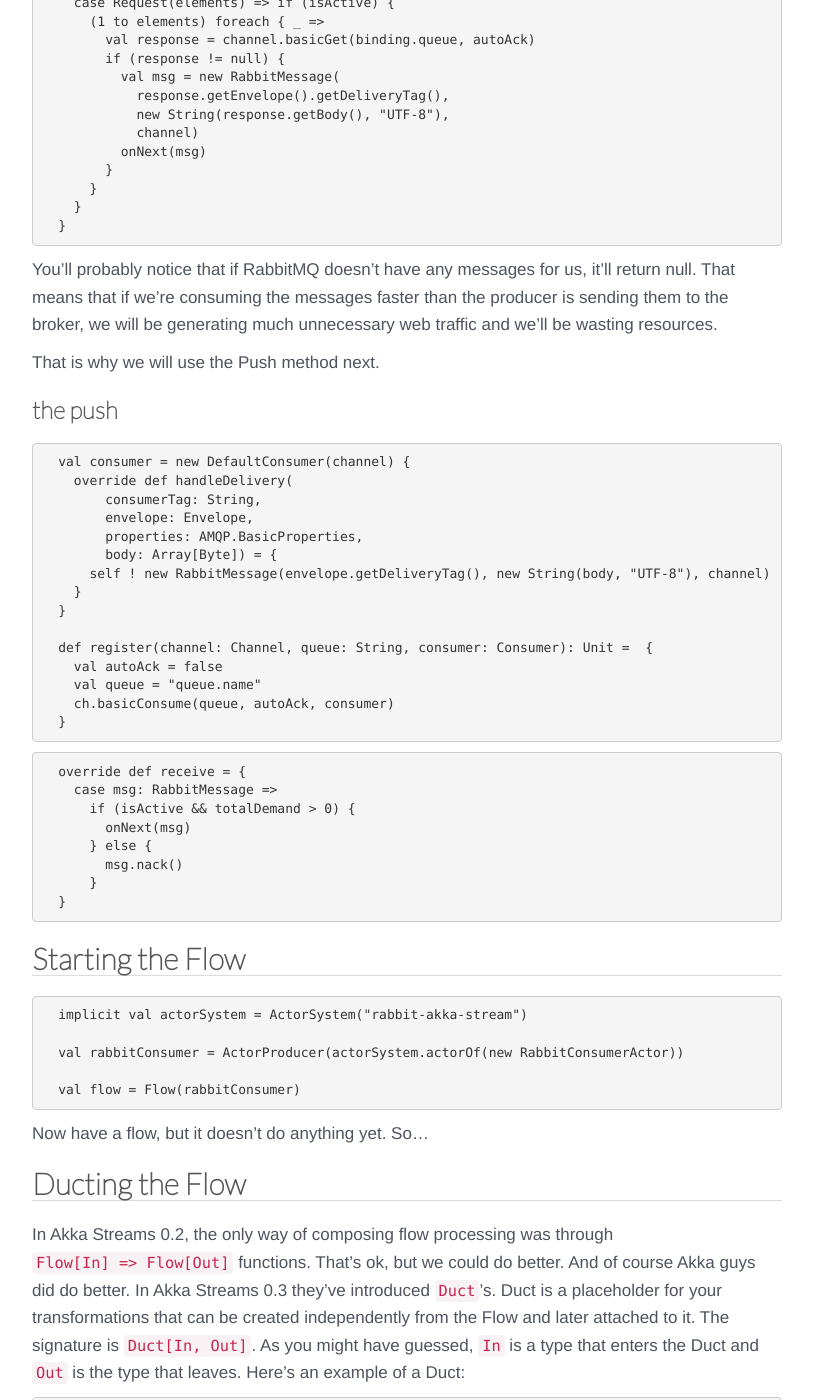
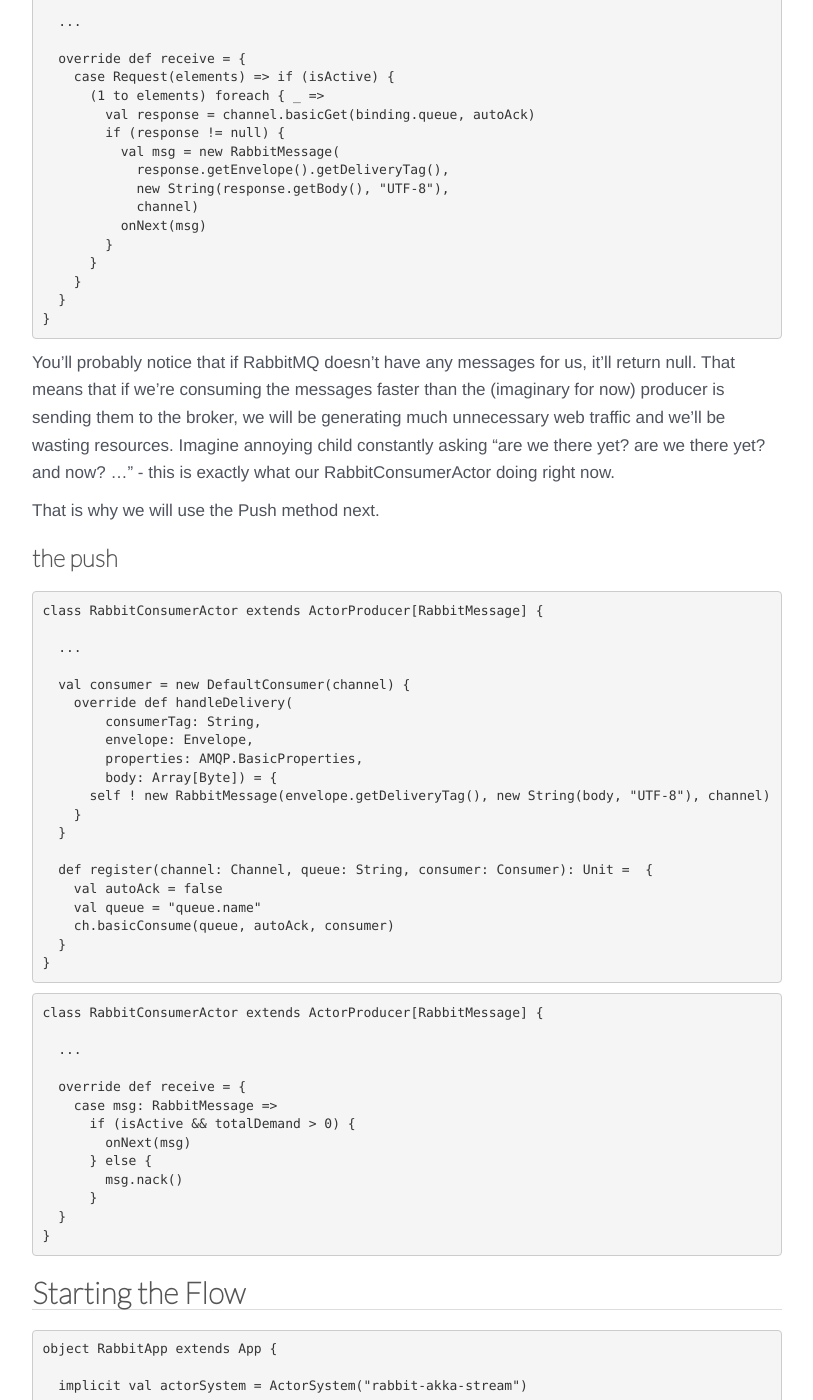
Before and after one commit to serafinmaciej/ScalaConsultants.github.io, a Jekyll site: the page built from _posts/2014-06-22-rabbit-with-akka-stream.markdown, in a window 1280 px wide and 1400 px high, scrolled down 1450 px. Shown: the whole window, without its empty margins (233-1046 px from the left). Built offline with Jekyll 4.4.1, drawn with Linux system fonts in a browser that asks for light colours; comment, search, counter and statistics services are not loaded; some of the changed text lies outside the part shown.

Commit message:
mostly finished

```diff
--- a/_posts/2014-06-22-rabbit-with-akka-stream.markdown
+++ b/_posts/2014-06-22-rabbit-with-akka-stream.markdown
@@ -37,8 +37,12 @@
 ActorProducer is a trait that enables our Actor to communicate with the Flow. Every time the Flow is ready to take some new messages, it'll send a Request message indicating how many messages it is willing to process. On receiving the message, but before calling the `receive` function, ActorProducer will update its internal `totalDemand` parameter. At this point we're ready to service the message by calling RabbitMQ broker and passing the received messages using the ActorProducer's `onNext` method (that in turn will also update the `totalDemand` accordingly).
 
 ~~~ scala
+class RabbitConsumerActor extends ActorProducer[RabbitMessage] {
+
   val autoAck = false
   val queueName = "queue.name"
+
+  ...
 
   override def receive = {
     case Request(elements) => if (isActive) {
@@ -54,15 +58,20 @@
       }
     }
   }
+}
 ~~~
 
-You'll probably notice that if RabbitMQ doesn't have any messages for us, it'll return null. That means that if we're consuming the messages faster than the producer is sending them to the broker, we will be generating much unnecessary web traffic and we'll be wasting resources.
+You'll probably notice that if RabbitMQ doesn't have any messages for us, it'll return null. That means that if we're consuming the messages faster than the (imaginary for now) producer is sending them to the broker, we will be generating much unnecessary web traffic and we'll be wasting resources. Imagine annoying child constantly asking "are we there yet? are we there yet? and now? ..." - this is exactly what our RabbitConsumerActor doing right now.
 
 That is why we will use the Push method next.
 
 ###the push
 
 ~~~ scala
+class RabbitConsumerActor extends ActorProducer[RabbitMessage] {
+
+  ...
+
   val consumer = new DefaultConsumer(channel) {
     override def handleDelivery(
         consumerTag: String,
@@ -78,9 +87,14 @@
     val queue = "queue.name"
     ch.basicConsume(queue, autoAck, consumer)
   }
+}
 ~~~
 
 ~~~ scala
+class RabbitConsumerActor extends ActorProducer[RabbitMessage] {
+
+  ...
+
   override def receive = {
     case msg: RabbitMessage =>
       if (isActive && totalDemand > 0) {
@@ -89,25 +103,35 @@
         msg.nack()
       }
   }
+}
 ~~~
 
 ##Starting the Flow
 
 ~~~ scala
+object RabbitApp extends App {
+
   implicit val actorSystem = ActorSystem("rabbit-akka-stream")
 
   val rabbitConsumer = ActorProducer(actorSystem.actorOf(new RabbitConsumerActor))
 
   val flow = Flow(rabbitConsumer)
+
+  ...
+}
 ~~~
 
-Now have a flow, but it doesn't do anything yet. So...
+Now we have a flow, but it doesn't do anything yet. So...
 
 ##Ducting the Flow
 
 In Akka Streams 0.2, the only way of composing flow processing was through `Flow[In] => Flow[Out]` functions. That's ok, but we could do better. And of course Akka guys did do better. In Akka Streams 0.3 they've introduced `Duct`'s. Duct is a placeholder for your transformations that can be created independently from the Flow and later attached to it. The signature is `Duct[In, Out]`. As you might have guessed, `In` is a type that enters the Duct and `Out` is the type that leaves. Here's an example of a Duct:
 
 ~~~ scala
+object RabbitApp extends App {
+
+  ...
+
   val duct: Duct[RabbitMessage, String] = Duct[RabbitMessage].
     map { msg =>
       msg.ack()
@@ -118,6 +142,7 @@
       logger.info(msg)
       msg
     }
+}
 ~~~
 
 We create the Duct by calling the companion object with an input type - `Duct[RabbitMessage]`. At this point our Duct has a type of `Duct[RabbitMessage, RabbitMessage]`. Later on we are doing some transformations using the `map` operator:
@@ -133,7 +158,14 @@
 ##Putting it together
 
 ~~~ scala
+object RabbitApp extends App {
+
+  ...
+
   val materializer = FlowMaterializer(MaterializerSettings())
 
   flow append duct consume(materializer)
+}
 ~~~
+
+And done. We're consuming messages from RabbitMQ. You can go to the management console now and send some messages to the exchange that routes messages to the queue your RabbitConsumerActor is listening to. What you should see at least is the message being logged to the console, but you can play with the `Duct` definition to do whatever you want.
```
